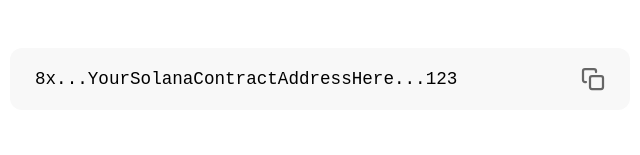
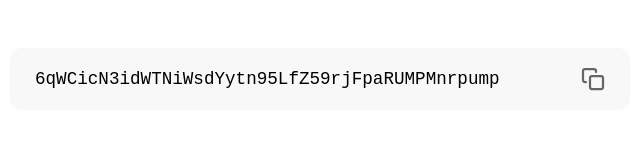
Before and after one commit to todom741/doomergirl, a React (Vite) app: page / in a window 1280 px wide. Shown: the part 593-748 px from the top of the page, without its empty margins (320-960 px from the left). Built offline with nearby package versions, Linux system fonts and the light colour scheme; the HTML template or start-up script is replaced by a standard one.

Commit message:
changed contract address

```diff
--- a/src/App.jsx
+++ b/src/App.jsx
@@ -23,7 +23,7 @@ function App() {
     return () => clearInterval(interval);
   }, []);
 
-  const contractAddress = "8x...YourSolanaContractAddressHere...123";
+  const contractAddress = "6qWCicN3idWTNiWsdYytn95LfZ59rjFpaRUMPMnrpump";
 
   return (
     <>
```
